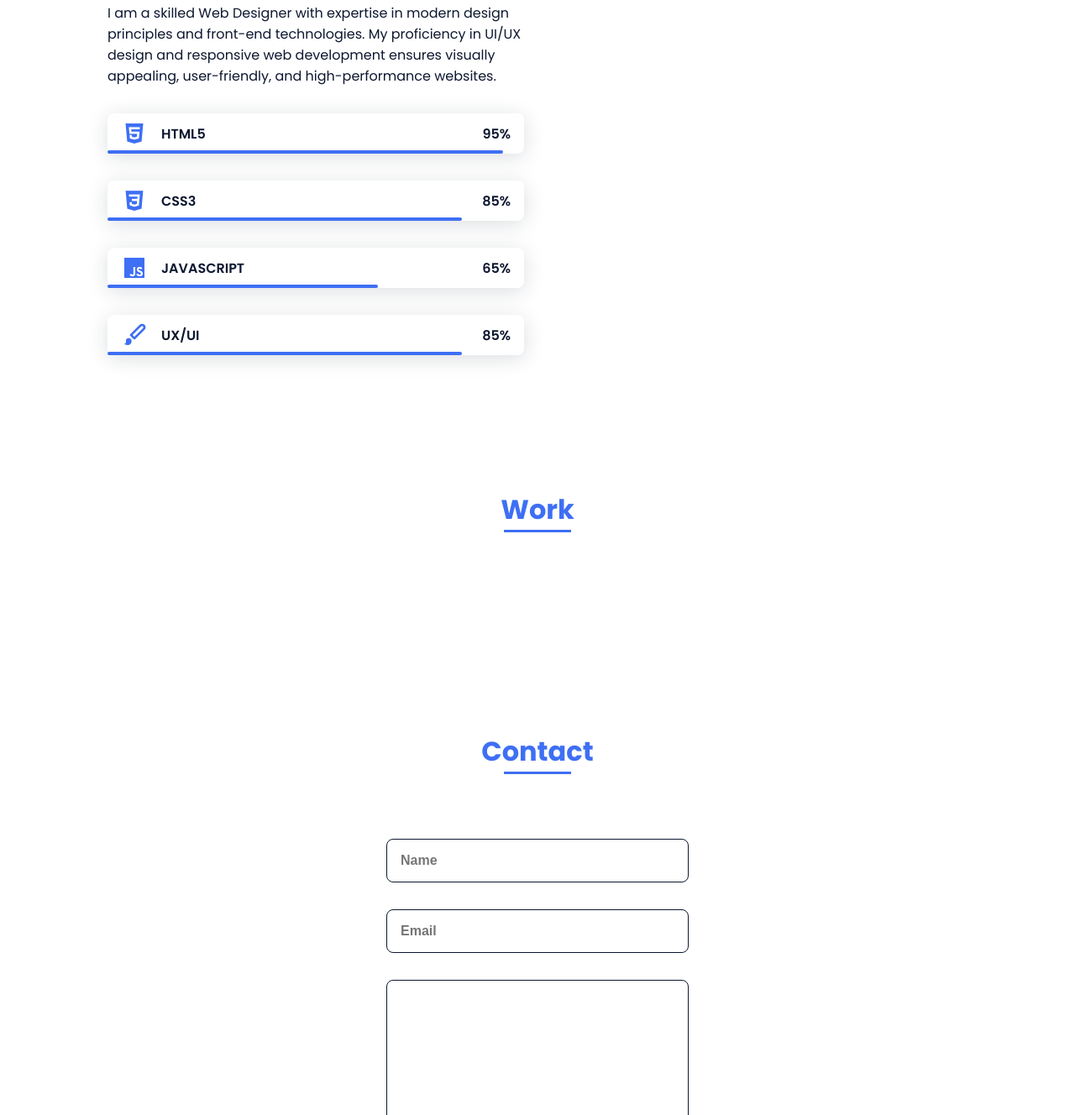
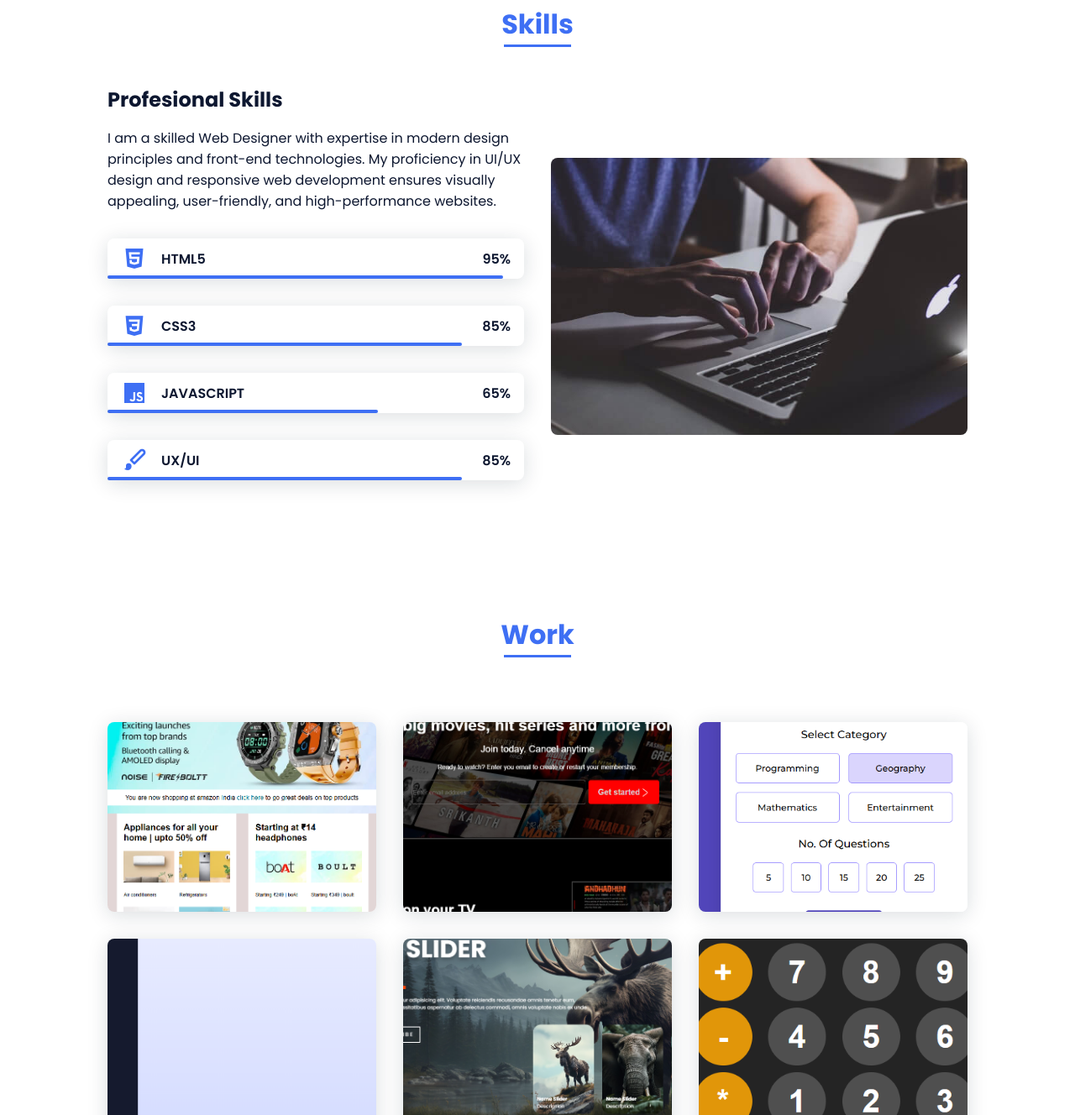
Before and after one commit to SabariVasan2536/Website, a plain HTML site: page Portfolio/index.html in a window 1280 px wide. Shown: the part 1472-2800 px from the top of the page at 84% size. Drawn offline with nearby package versions, Linux system fonts and the light colour scheme.

Commit message:
Add files via upload

```diff
--- a/Portfolio/index.html
+++ b/Portfolio/index.html
@@ -57,7 +57,7 @@
                         </mask>
                         <g mask="url(#mask0)">
                             <path d="M9.19024 145.964C34.0253 76.5814 114.865 54.7299 184.111 29.4823C245.804 6.98884 311.86 -14.9503 370.735 14.143C431.207 44.026 467.948 107.508 477.191 174.311C485.897 237.229 454.931 294.377 416.506 344.954C373.74 401.245 326.068 462.801 255.442 466.189C179.416 469.835 111.552 422.137 65.1576 361.805C17.4835 299.81 -17.1617 219.583 9.19024 145.964Z"/>
-                            <image class="home__blob-img" x="50" y="60" href="assets/img/perfil.png">
+                            <image class="home__blob-img" x="50" y="60" href="assets/perfil.png">
                         </g>
                     </svg>
                 </div>
@@ -69,7 +69,7 @@
 
                 <div class="about__container bd-grid">
                     <div class="about__img">
-                        <img src="assets/img/about.jpg" alt="">
+                        <img src="assets/about.jpg" alt="">
                     </div>
 
                     <div>
@@ -142,7 +142,7 @@
                     </div>
 
                     <div>
-                        <img src="assets/img/work3.jpg" alt="" class="skills__img">
+                        <img src="assets/work3.jpg" alt="" class="skills__img">
                     </div>
                 </div>
             </section>
@@ -153,22 +153,22 @@
 
                 <div class="work__container bd-grid">
                     <a href="" class="work__img">
-                        <img src="assets/img/work1.png" alt="">
+                        <img src="assets/work1.png" alt="">
                     </a>
                     <a href="" class="work__img">
-                        <img src="assets/img/work2.png" alt="">
+                        <img src="assets/work2.png" alt="">
                     </a>
                     <a href="" class="work__img">
-                        <img src="assets/img/work3.png" alt="">
+                        <img src="assets/work3.png" alt="">
                     </a>
                     <a href="" class="work__img">
-                        <img src="assets/img/work4.png" alt="">
+                        <img src="assets/work4.png" alt="">
                     </a>
                     <a href="" class="work__img">
-                        <img src="assets/img/work5.png" alt="">
+                        <img src="assets/work5.png" alt="">
                     </a>
                     <a href="" class="work__img">
-                        <img src="assets/img/work6.png" alt="">
+                        <img src="assets/work6.png" alt="">
                     </a>
                 </div>
             </section>
```
